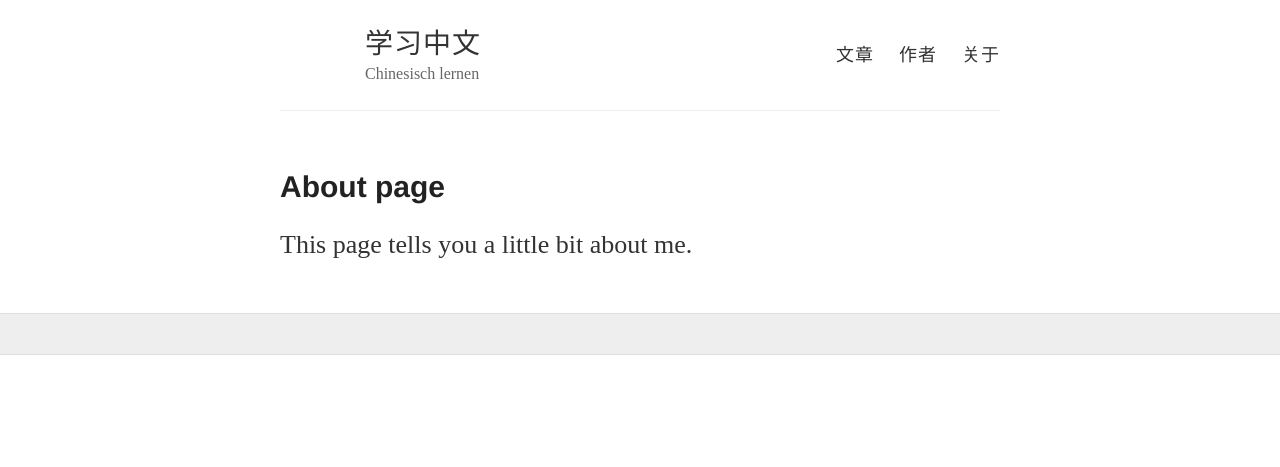
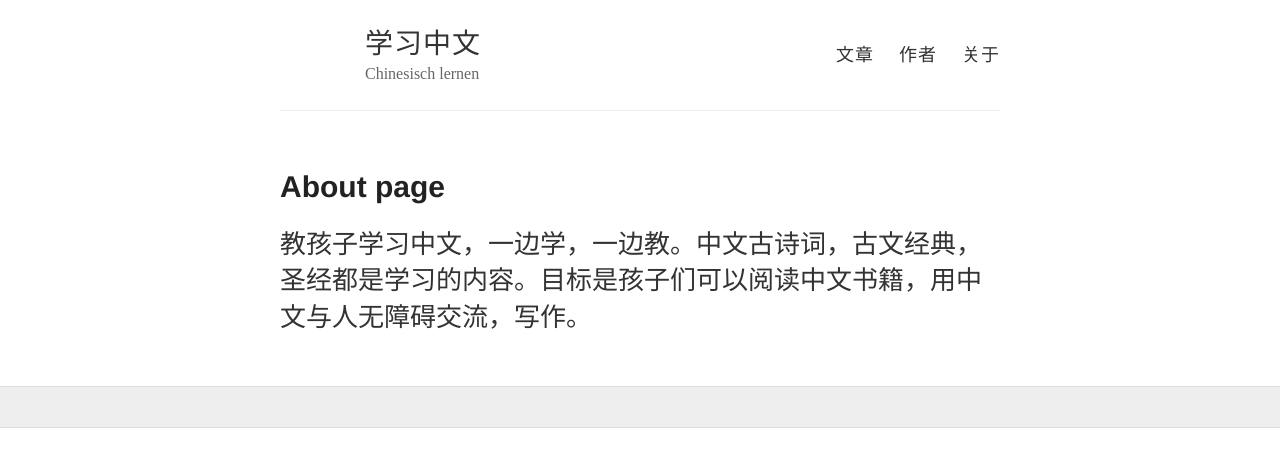
Before and after one commit to rheinbuch/rheinbuch.github.io, a Jekyll site: the page built from about.md, in a window 1280 px wide. Shown: the top 467 px of the page. Built offline with Jekyll 4.4.1, drawn with Linux system fonts in a browser that asks for light colours.

Commit message:
changed about.md

```diff
--- a/about.md
+++ b/about.md
@@ -4,4 +4,4 @@ title: About
 ---
 # About page
 
-This page tells you a little bit about me.
+教孩子学习中文，一边学，一边教。中文古诗词，古文经典，圣经都是学习的内容。目标是孩子们可以阅读中文书籍，用中文与人无障碍交流，写作。
```
